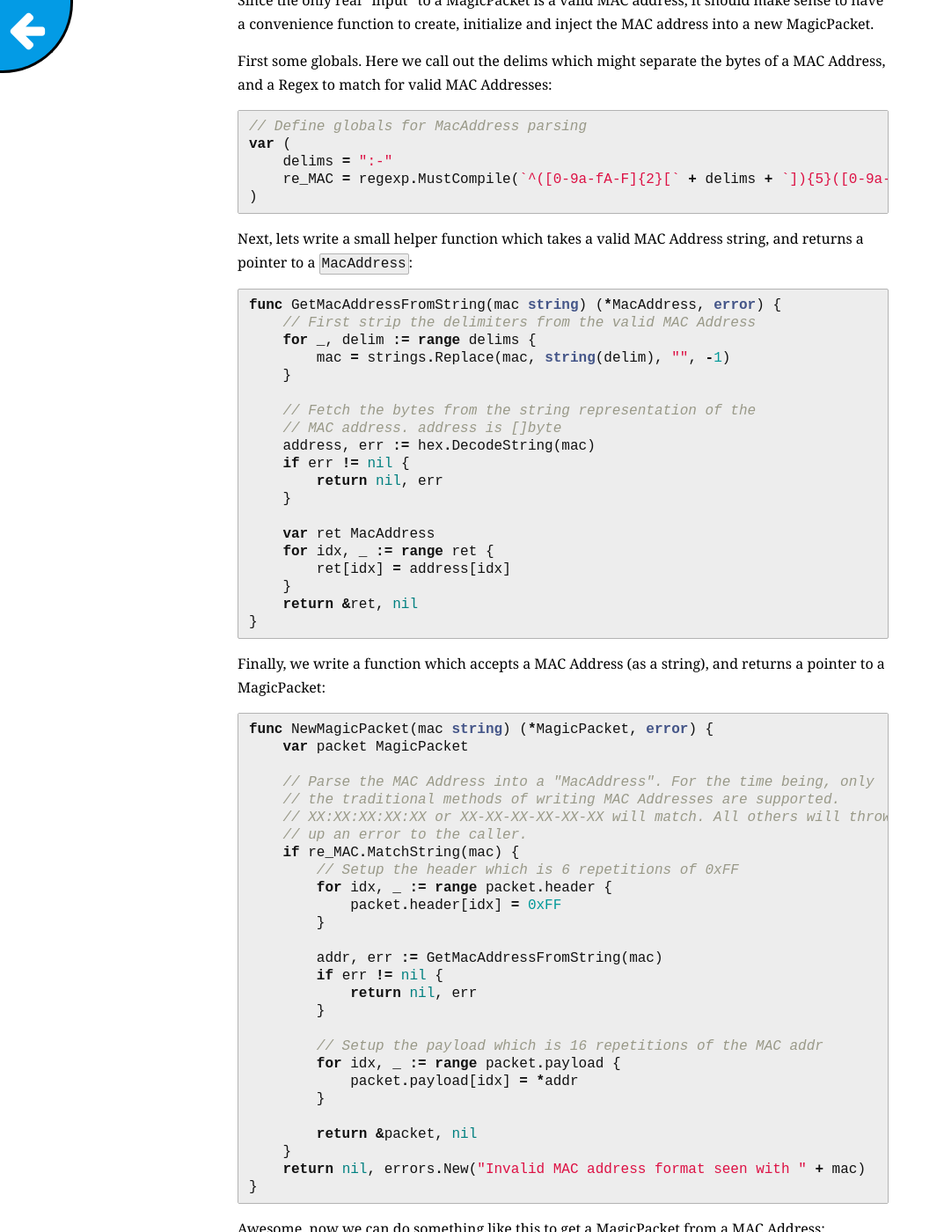
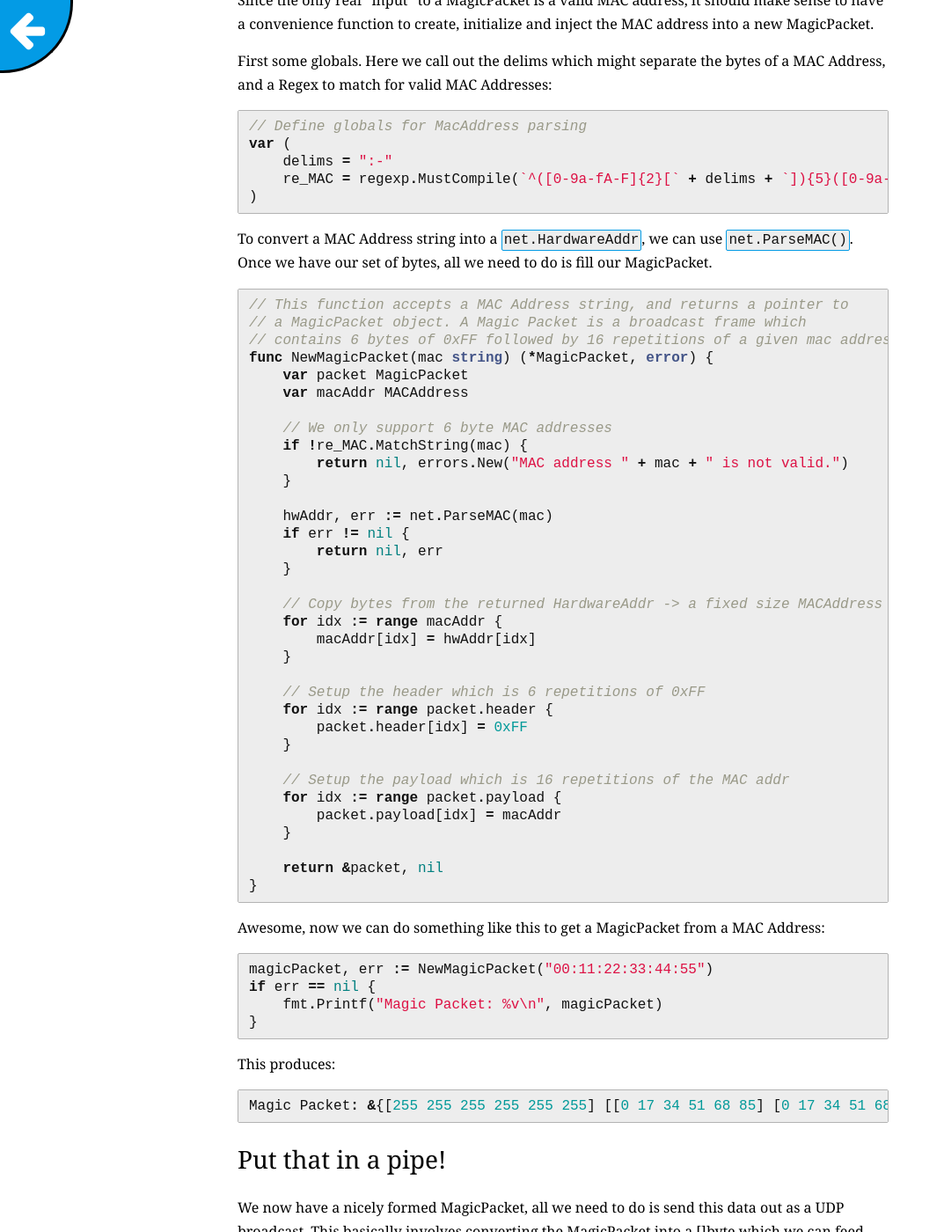
Before and after one commit to sabhiram/sabhiram.github.io, a Jekyll site: the page built from _posts/2015-02-16-sending_wol_packets_with_golang.md, in a window 1280 px wide and 1400 px high, scrolled down 1304 px. Shown: the whole window at 88% size, without its empty margins (0-1073 px from the left). Built offline with Jekyll 4.4.1, drawn with Linux system fonts in a browser that asks for light colours; nearby versions of some CDN libraries; comment, search, counter and statistics services are not loaded; some of the changed text lies outside the part shown.

Commit message:
Post update for better way to handle mac parsing

```diff
--- a/_posts/2015-02-16-sending_wol_packets_with_golang.md
+++ b/_posts/2015-02-16-sending_wol_packets_with_golang.md
@@ -52,57 +52,42 @@ var (
 )
 {% endhighlight %}
 
-Next, lets write a small helper function which takes a valid MAC Address string, and returns a pointer to a `MacAddress`:
+To convert a MAC Address string into a [`net.HardwareAddr`](http://golang.org/pkg/net/#HardwareAddr), we can use [`net.ParseMAC()`](http://golang.org/pkg/net/#ParseMAC). Once we have our set of bytes, all we need to do is fill our MagicPacket.
+
 {% highlight go %}
-func GetMacAddressFromString(mac string) (*MacAddress, error) {
-    // First strip the delimiters from the valid MAC Address
-    for _, delim := range delims {
-        mac = strings.Replace(mac, string(delim), "", -1)
+// This function accepts a MAC Address string, and returns a pointer to
+// a MagicPacket object. A Magic Packet is a broadcast frame which
+// contains 6 bytes of 0xFF followed by 16 repetitions of a given mac address.
+func NewMagicPacket(mac string) (*MagicPacket, error) {
+    var packet MagicPacket
+    var macAddr MACAddress
+
+    // We only support 6 byte MAC addresses
+    if !re_MAC.MatchString(mac) {
+        return nil, errors.New("MAC address " + mac + " is not valid.")
     }
 
-    // Fetch the bytes from the string representation of the
-    // MAC address. address is []byte
-    address, err := hex.DecodeString(mac)
+    hwAddr, err := net.ParseMAC(mac)
     if err != nil {
         return nil, err
     }
 
-    var ret MacAddress
-    for idx, _ := range ret {
-        ret[idx] = address[idx]
+    // Copy bytes from the returned HardwareAddr -> a fixed size MACAddress
+    for idx := range macAddr {
+        macAddr[idx] = hwAddr[idx]
     }
-    return &ret, nil
-}
-{% endhighlight %}
 
-Finally, we write a function which accepts a MAC Address (as a string), and returns a pointer to a MagicPacket:
-{% highlight go %}
-func NewMagicPacket(mac string) (*MagicPacket, error) {
-    var packet MagicPacket
+    // Setup the header which is 6 repetitions of 0xFF
+    for idx := range packet.header {
+        packet.header[idx] = 0xFF
+    }
 
-    // Parse the MAC Address into a "MacAddress". For the time being, only
-    // the traditional methods of writing MAC Addresses are supported.
-    // XX:XX:XX:XX:XX or XX-XX-XX-XX-XX-XX will match. All others will throw
-    // up an error to the caller.
-    if re_MAC.MatchString(mac) {
-        // Setup the header which is 6 repetitions of 0xFF
-        for idx, _ := range packet.header {
-            packet.header[idx] = 0xFF
-        }
+    // Setup the payload which is 16 repetitions of the MAC addr
+    for idx := range packet.payload {
+        packet.payload[idx] = macAddr
+    }
 
-        addr, err := GetMacAddressFromString(mac)
-        if err != nil {
-            return nil, err
-        }
-
-        // Setup the payload which is 16 repetitions of the MAC addr
-        for idx, _ := range packet.payload {
-            packet.payload[idx] = *addr
-        }
-
-        return &packet, nil
-    }
-    return nil, errors.New("Invalid MAC address format seen with " + mac)
+    return &packet, nil
 }
 {% endhighlight %}
 
@@ -121,48 +106,51 @@
 
 ### Put that in a pipe!
 
-So we have a nicely formed MagicPacket, now to get this data sent as a UDP broadcast. First, convert the magicPacket we formed above into a bunch of bytes:
+We now have a nicely formed MagicPacket, all we need to do is send this data out as a UDP broadcast. This basically involves converting the MagicPacket into a []byte which we can feed into a UDP connection we will form.
+
 {% highlight go %}
-import (
-    "encoding/binary"
-    "bytes"
-    "net"
-)
+// This function accepts a MAC address string, and s
+// Function to send a magic packet to a given mac address
+func SendMagicPacket(macAddr string) error {
+    magicPacket, err := NewMagicPacket(macAddr)
+    if err != nil {
+        return err
+    }
 
-var buf bytes.Buffer
-binary.Write(&buf, binary.BigEndian, magicPacket)
-{% endhighlight %}
+    // Fill our byte buffer with the bytes in our MagicPacket
+    var buf bytes.Buffer
+    binary.Write(&buf, binary.BigEndian, magicPacket)
 
-Fetch a `UDPAddr*` from the broadcast address / port we wish to send the packet to (in this case 255.255.255.255:9):
-{% highlight go %}
-udpAddr, err := net.ResolveUDPAddr("udp", "255.255.255.255:9")
-if err != nil {
-    fmt.Printf("Unable to get a UDP address for 255.255.255.255:9\n")
-    return err
-}
-{% endhighlight %}
+    // Get a UDPAddr to send the broadcast to
+    udpAddr, err := net.ResolveUDPAddr("udp", "255.255.255.255:9")
+    if err != nil {
+        fmt.Printf("Unable to get a UDP address for %s\n", "255.255.255.255:9")
+        return err
+    }
 
-Connect to the address (and also setup the closing of the connection once this function exits):
-{% highlight go %}
-connection, err := net.DialUDP("udp", nil, udpAddr)
-if err != nil {
-    fmt.Printf("Unable to dial UDP address for 255.255.255.255:9\n")
-    return err
-}
-defer connection.Close()
-{% endhighlight %}
+    // Open a UDP connection, and defer its cleanup
+    connection, err := net.DialUDP("udp", nil, udpAddr)
+    if err != nil {
+        fmt.Printf("Unable to dial UDP address for %s\n", "255.255.255.255:9")
+        return err
+    }
+    defer connection.Close()
 
-Finally, we write the bytes stored in `buf` to the above connection:
-{% highlight go %}
-bytesWritten, err := connection.Write(buf.Bytes())
-if err != nil {
-    fmt.Printf("Unable to write magic packet to connection\n")
-    return err
+    // Write the bytes of the MagicPacket to the connection
+    bytesWritten, err := connection.Write(buf.Bytes())
+    if err != nil {
+        fmt.Printf("Unable to write packet to connection\n")
+        return err
+    } else if bytesWritten != 102 {
+        fmt.Printf("Warning: %d bytes written, %d expected!\n", bytesWritten, 102)
+    }
+
+    return nil
 }
 {% endhighlight %}
 
 ### Wrapping up
 
-We looked at defining a bunch of bytes to form a MagicPacket, then we went about initializing the packet based on a given input MAC address. We also explored using the [`net package`](http://golang.org/pkg/net/) to send a bunch of bytes as a UDP broadcast to wake our target machine.
+We looked at defining a bunch of bytes to form a MagicPacket, then we went about initializing the packet based on a given input MAC address. Then we explored using the [`net package`](http://golang.org/pkg/net/) to send a bunch of bytes as a UDP broadcast to wake our target machine.
 
 I hope this was somewhat useful. If this was interesting, and you want to check out a more complete, command line version of this utility - take a look at: [`sabhiram/go-wol`](https://github.com/sabhiram/go-wol).
```
